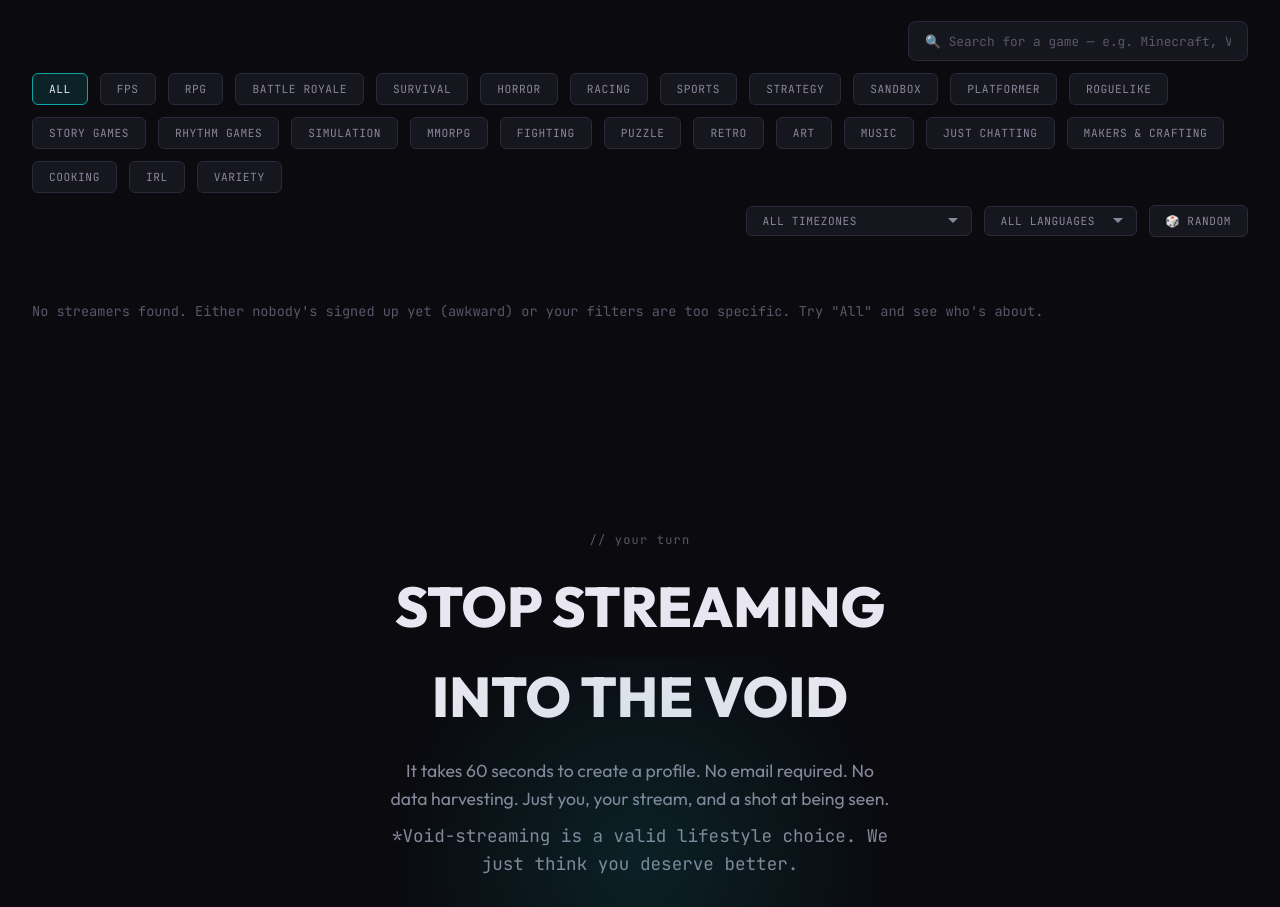
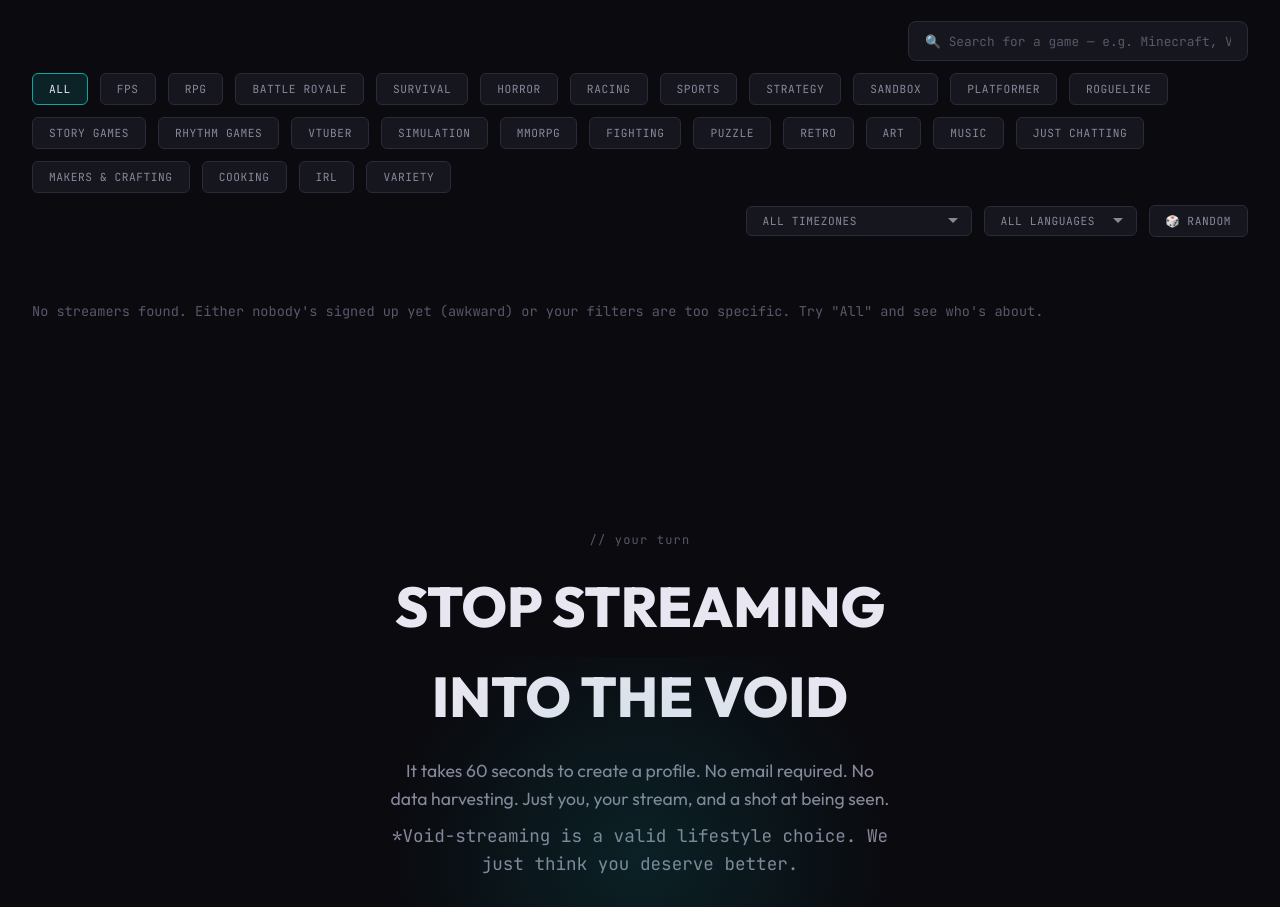
Before and after one commit to KevT70/nobodyswatching, a website: page public/index.html in a window 1280 px wide. Shown: the part 2261-3168 px from the top of the page. Drawn offline with nearby package versions, Linux system fonts and the light colour scheme; no server answers.

Commit message:
Added new VTuber Category
Updated to add VTuber as a new category on the index (to be searched) and on the profile page.

```diff
--- a/public/index.html
+++ b/public/index.html
@@ -1757,6 +1757,7 @@
                     <button class="filter-btn" data-genre="Roguelike">Roguelike</button>
                     <button class="filter-btn" data-genre="Story Games">Story Games</button>
                     <button class="filter-btn" data-genre="Rhythm Games">Rhythm Games</button>
+                    <button class="filter-btn" data-genre="VTuber">VTuber</button>
                     <button class="filter-btn" data-genre="Simulation">Simulation</button>
                     <button class="filter-btn" data-genre="MMORPG">MMORPG</button>
                     <button class="filter-btn" data-genre="Fighting">Fighting</button>
```
Also changed, not shown: public/profile.html (+1 -0 lines).
